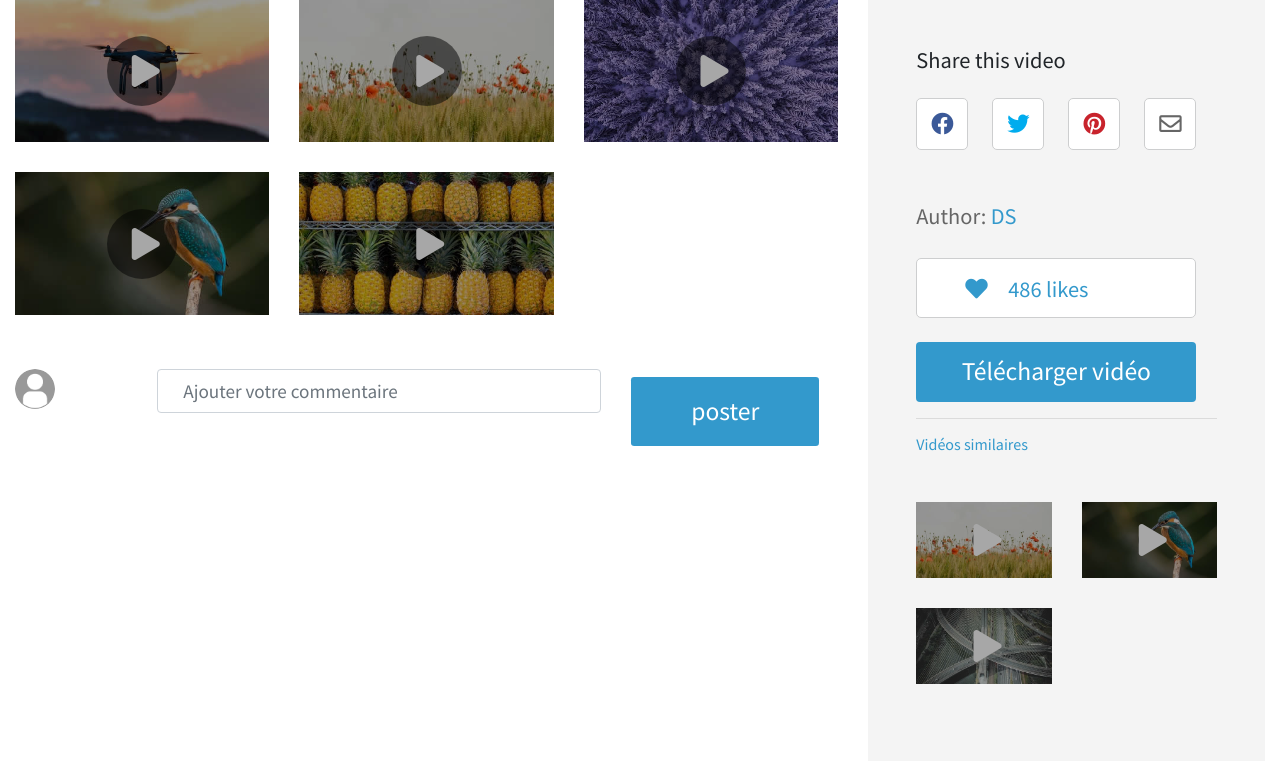
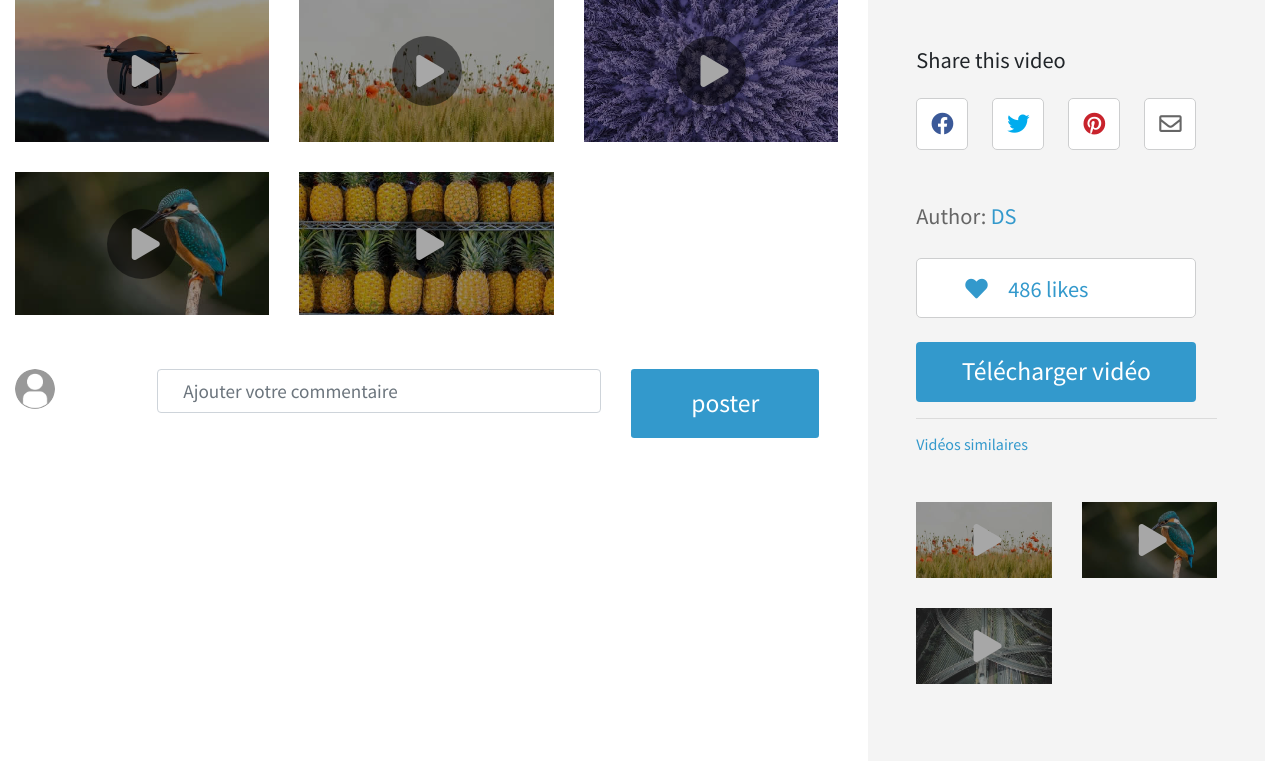
Before and after one commit to j2B237/Bank_Image_App, a Flask app: page /video-view in a window 1280 px wide. Shown: the part 531-1292 px from the top of the page. Run offline with Flask 2, Linux system fonts and the light colour scheme; some libraries are stand-ins or nearby versions.

Commit message:
remove padding to form

```diff
--- a/Application/templates/main/video_page.html
+++ b/Application/templates/main/video_page.html
@@ -137,7 +137,7 @@ https://templatemo.com/tm-552-video-catalog
 											<div class="col-8 form-group">
 												<input type="text" class="form-control" placeholder="Ajouter votre commentaire">
 											</div>
-											<div class="col-4 form-group my-2">
+											<div class="col-4 form-group ">
 												<input type="submit" class="btn btn-primary btn-sm" value="poster">
 											</div>
 										</div>
```
